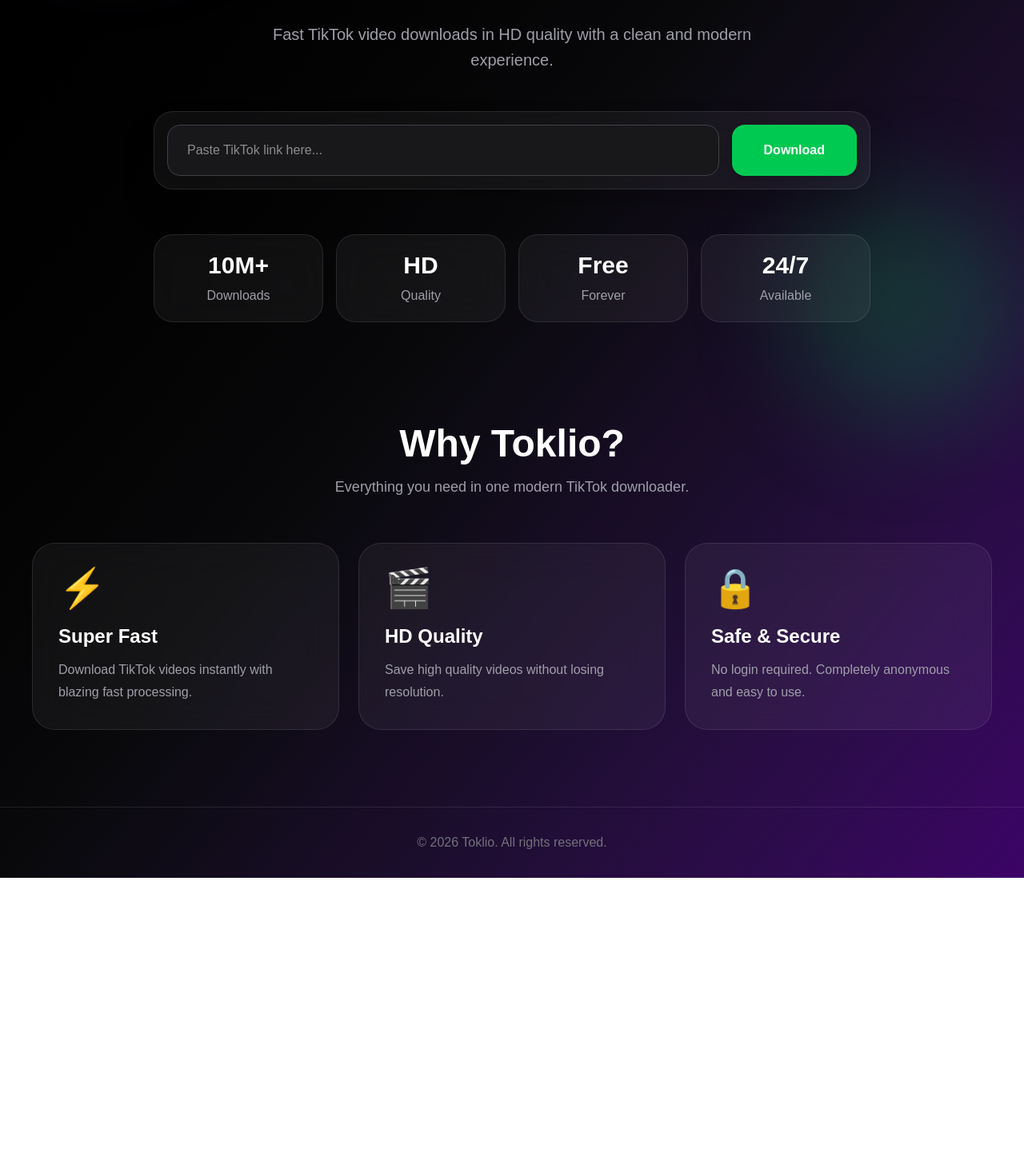
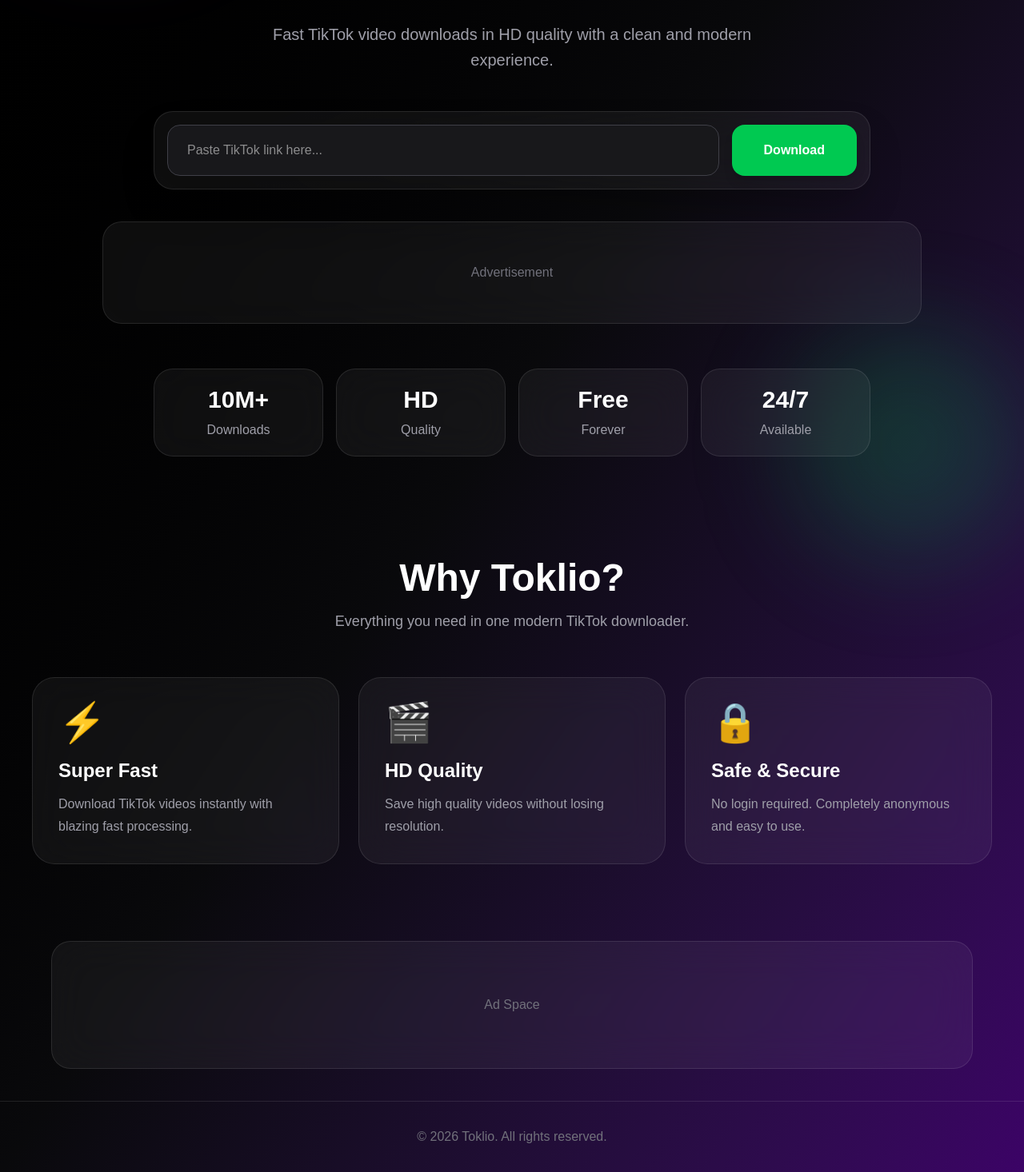
Before and after one commit to Felliny0/Toklio, a Next.js app: page / in a window 1280 px wide. Shown: the part 464-1930 px from the top of the page at 80% size. Before the commit the page ends 1562 px from the top, so only its background shows below. Built offline with nearby package versions, Linux system fonts and the light colour scheme.

Commit message:
ads added

```diff
--- a/app/page.tsx
+++ b/app/page.tsx
@@ -17,7 +17,12 @@
 
     const video = response.data.data.play
 
-    window.location.href = video
+    const a = document.createElement("a")
+a.href = video
+a.download = "toklio.mp4"
+document.body.appendChild(a)
+a.click()
+document.body.removeChild(a)
   } catch (err) {
     alert("Download failed")
   } finally {
@@ -98,6 +103,12 @@
         </div>
 
         {/* STATS */}
+        {/* AD BANNER */}
+<div className="w-full max-w-5xl mt-10">
+  <div className="bg-white/5 border border-white/10 rounded-3xl h-32 flex items-center justify-center text-zinc-500 backdrop-blur-xl">
+    Advertisement
+  </div>
+</div>
         <div className="grid grid-cols-2 md:grid-cols-4 gap-4 mt-14 w-full max-w-4xl">
 
           <div className="bg-white/5 border border-white/10 rounded-3xl p-5 backdrop-blur-xl">
@@ -195,6 +206,12 @@
       </section>
 
       {/* FOOTER */}
+      {/* BOTTOM AD */}
+<div className="px-6 md:px-10 pb-10">
+  <div className="max-w-6xl mx-auto bg-white/5 border border-white/10 rounded-3xl h-40 flex items-center justify-center text-zinc-500 backdrop-blur-xl">
+    Ad Space
+  </div>
+</div>
       <footer className="border-t border-white/10 py-8 text-center text-zinc-500">
         © 2026 Toklio. All rights reserved.
       </footer>
```
